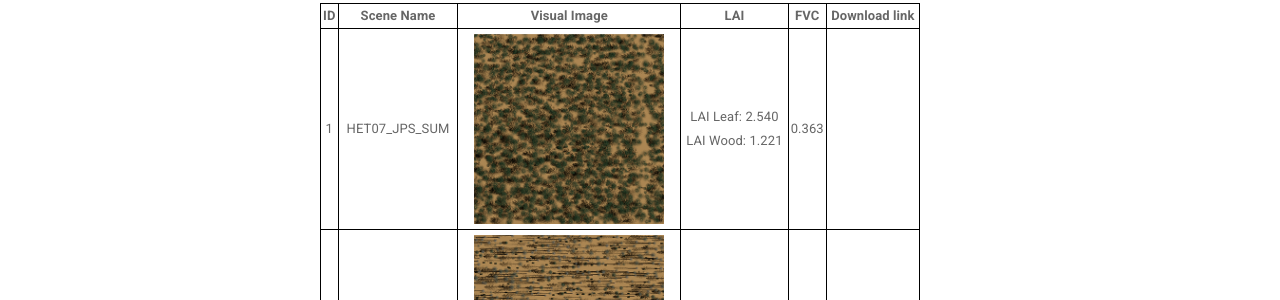
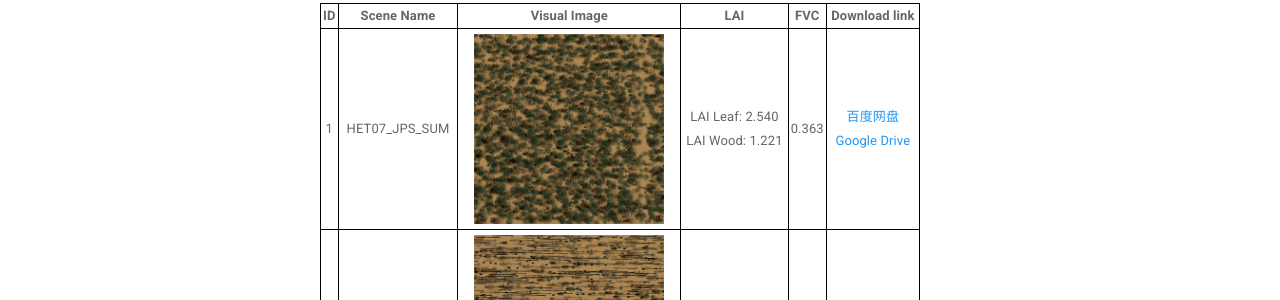
Before and after one commit to jianboqi/jianboqi.github.io, a Jekyll site: the page built from 3dscenes.md, in a window 1280 px wide and 900 px high. Shown: the part 318-618 px from the top of the window. Built offline with Jekyll 4.4.1, drawn with Linux system fonts in a browser that asks for light colours; nearby versions of some CDN libraries.

Commit message:
Update 3dscenes.md

```diff
--- a/3dscenes.md
+++ b/3dscenes.md
@@ -25,7 +25,7 @@ table{
 
 |ID|Scene Name|Visual Image|LAI|FVC|Download link|
 |:-------------:|:-------------:|:-------------:|:-------------:|:-------------:|:-------------:|
-|1|HET07_JPS_SUM|<image width="200" height="200" src="http://lessrt.org/img/SCENE-FOREST-HET07_JPS_SUM.png"/>|LAI Leaf: 2.540<br/> LAI Wood: 1.221|0.363||
+|1|HET07_JPS_SUM|<image width="200" height="200" src="http://lessrt.org/img/SCENE-FOREST-HET07_JPS_SUM.png"/>|LAI Leaf: 2.540<br/> LAI Wood: 1.221|0.363|[百度网盘]()<br/>[Google Drive]()|
 |2|HET08_OPS_WIN|<image width="200" height="200" src="http://lessrt.org/img/SCENE-FOREST-HET08_OPS_WIN.png"/>|LAI Leaf: 0.706<br/> LAI Wood: 0.410|0.130||
 |3|HET09_JBS_SUM|<image width="200" height="200" src="http://lessrt.org/img/SCENE-FOREST-HET09_JBS_SUM.png"/>|LAI Leaf: 3.835<br/> LAI Wood: 1.934|0.557||
 |4|HET10_DIS_S1A|<image width="200" height="200" src="http://lessrt.org/img/SCENE-FOREST-HET10_DIS_S1A.png"/>|LAI Leaf: 1.000<br/> LAI Wood: 0.000|0.176||
```
